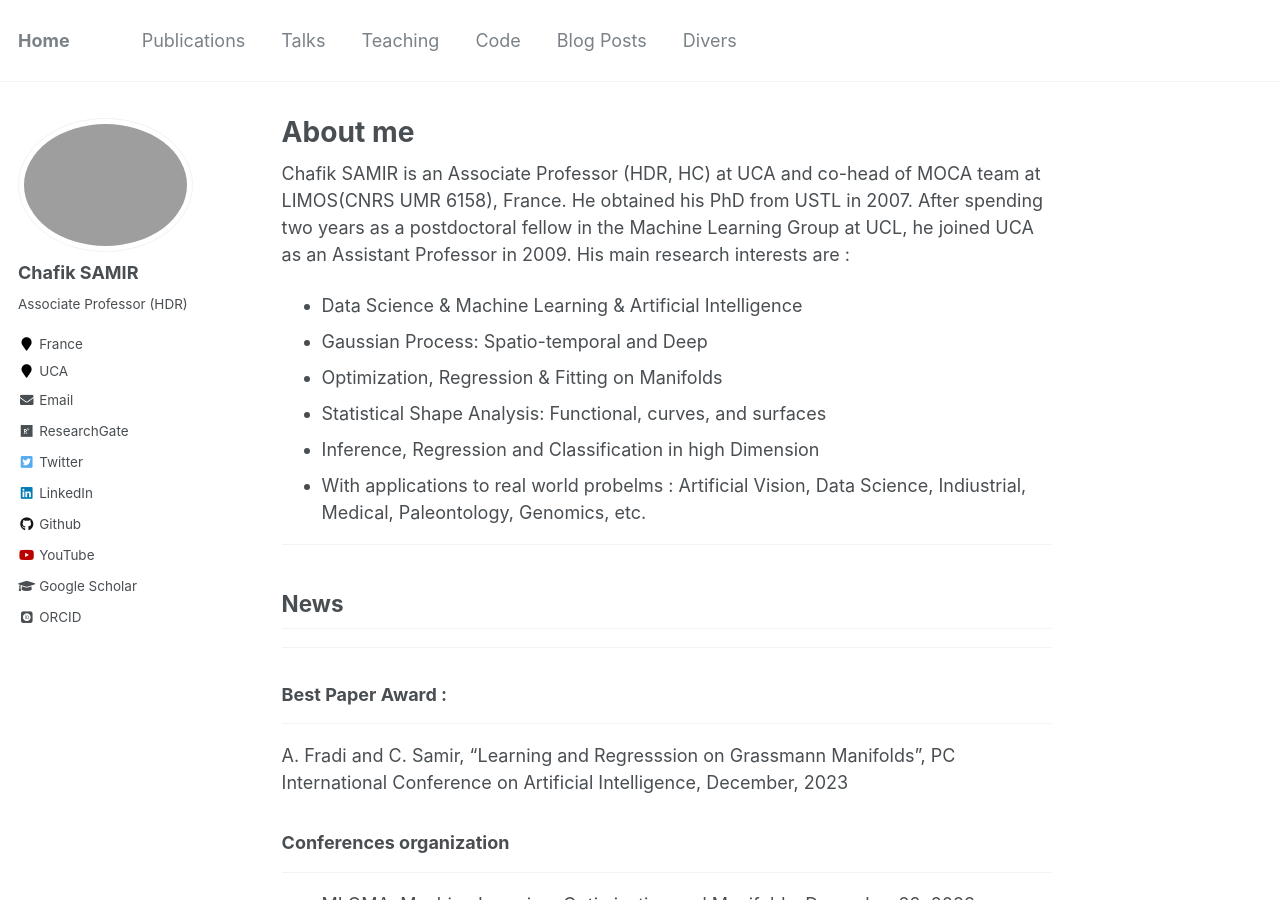
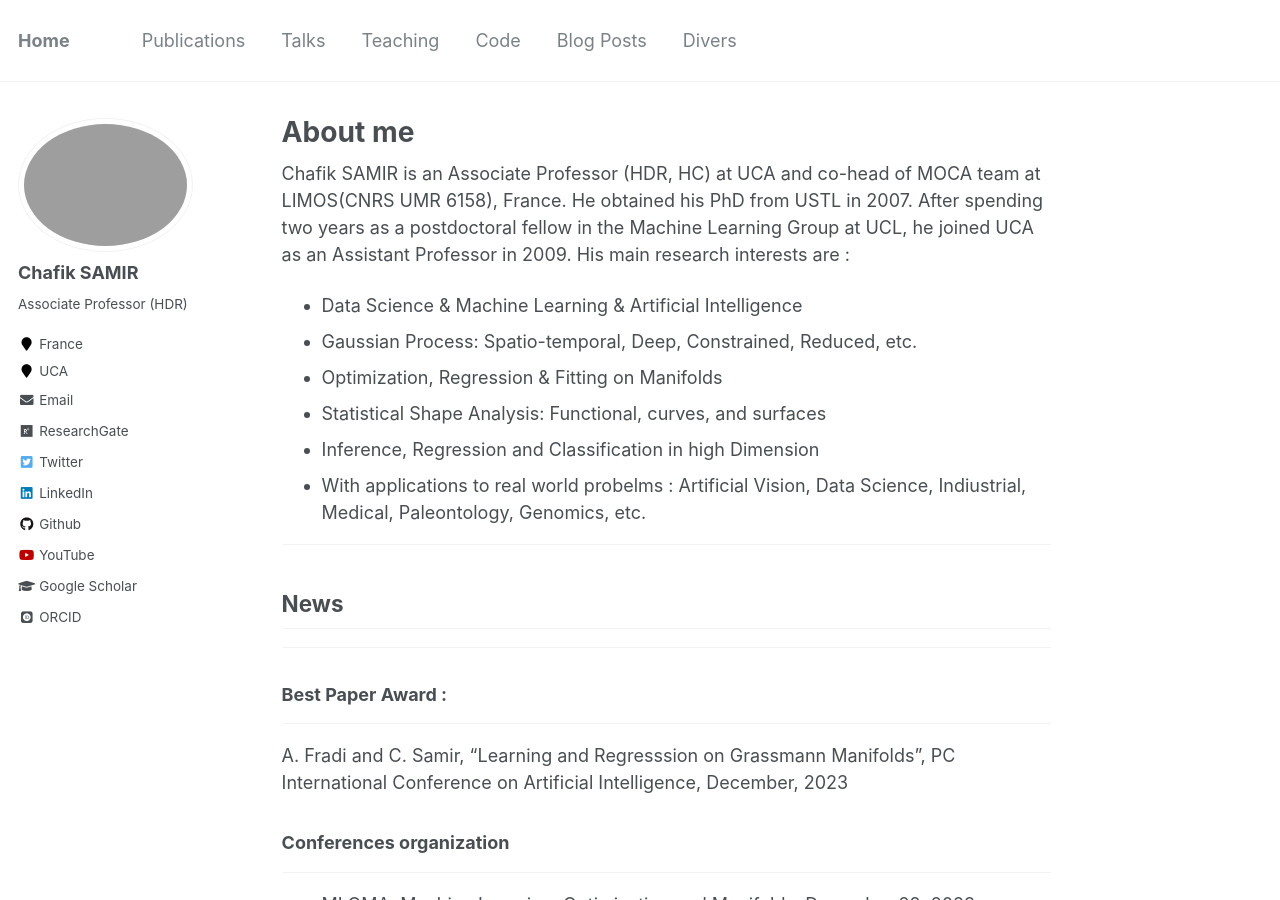
Before and after one commit to Chsamir/chsamir.github.io, a Jekyll site: the page built from _pages/about.md, in a window 1280 px wide and 900 px high. Built offline with Jekyll 4.4.1, drawn with Linux system fonts in a browser that asks for light colours; some web fonts are replaced.

Commit message:
Update about.md

```diff
--- a/_pages/about.md
+++ b/_pages/about.md
@@ -13,7 +13,7 @@ redirect_from:
 Chafik SAMIR is an Associate Professor (HDR, HC) at UCA and co-head of MOCA team at  LIMOS(CNRS UMR 6158), France. He obtained his PhD from USTL in 2007. After spending two years as a postdoctoral fellow in the Machine Learning Group at UCL, he joined UCA as an Assistant Professor in 2009. His main research interests are :
 
 - Data Science & Machine Learning & Artificial Intelligence
-- Gaussian Process: Spatio-temporal and Deep
+- Gaussian Process: Spatio-temporal, Deep, Constrained, Reduced, etc.
 - Optimization, Regression & Fitting on Manifolds
 - Statistical Shape Analysis: Functional, curves, and surfaces
 - Inference, Regression and Classification in high Dimension
```
